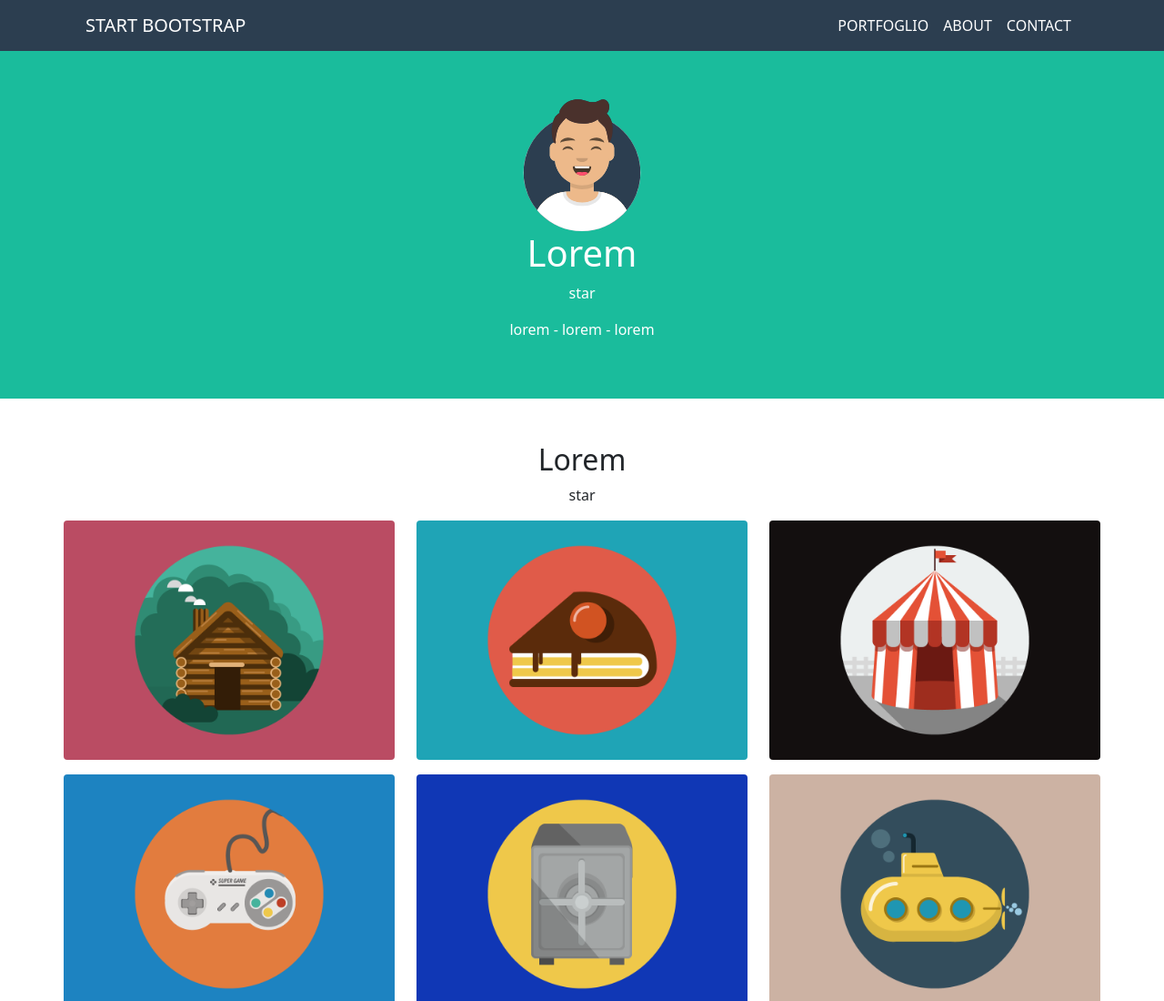
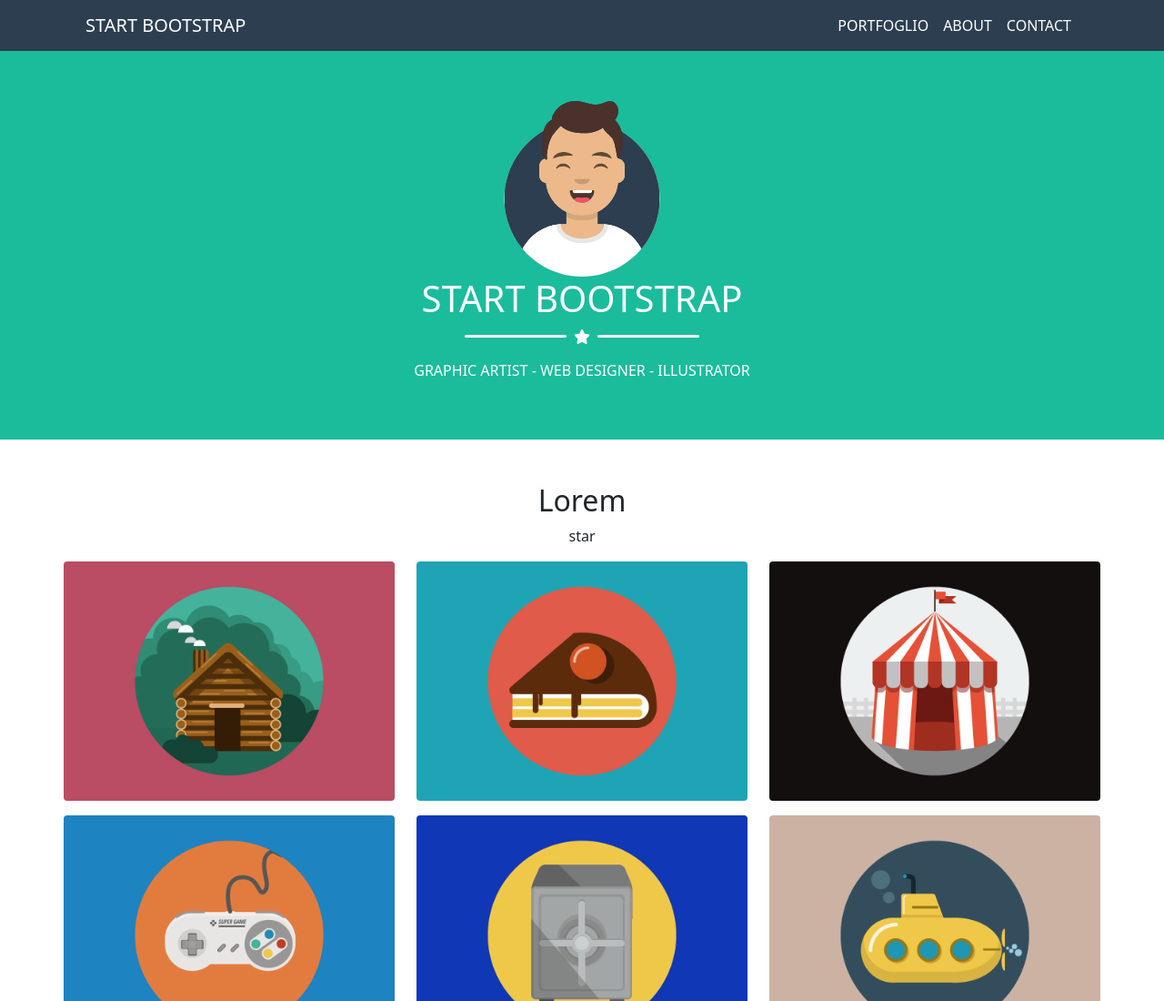
Before and after one commit to DoinaGanceriuc/html-css-bootstrap-freelancer, a plain HTML site: page index.html in a window 1280 px wide. Shown: the top 1100 px of the page at 91% size. Drawn offline with nearby package versions, Linux system fonts and the light colour scheme.

Commit message:
Complete hero image details

```diff
--- a/index.html
+++ b/index.html
@@ -12,6 +12,7 @@
       crossorigin="anonymous"
       />
     <link rel="stylesheet" href="./style.css" />
+    <link rel="stylesheet" href="https://cdnjs.cloudflare.com/ajax/libs/font-awesome/6.0.0-beta2/css/all.min.css" integrity="sha512-YWzhKL2whUzgiheMoBFwW8CKV4qpHQAEuvilg9FAn5VJUDwKZZxkJNuGM4XkWuk94WCrrwslk8yWNGmY1EduTA==" crossorigin="anonymous" referrerpolicy="no-referrer" />
   </head>
   <body class="">
     <div class="container-fluid p-0">
@@ -41,19 +42,19 @@
               </div>
             </div>
           </nav>
-
         </div>
       </header>
       <!-- /.site_header -->
       <main class="site_main">
-        <section class="start py-5">
-          <div class="row">
-            <img src="./img/avatar.svg" alt="" />
-            <div class="text-center">
-              <h1>Lorem</h1>
-              <p>star</p>
-              <p>lorem - lorem - lorem</p>
-            </div>
+        <section class="start py-5 ">
+          <div class="text-center container">
+            <img class="img-fluid mx-auto d-block" src="./img/avatar.svg" alt=""/>
+              <h1>START BOOTSTRAP</h1>
+              <div class="star d-flex justify-content-center align-items-center mb-3">
+                <i class="fas fa-star"></i>
+              </div>
+
+              <p>GRAPHIC ARTIST - WEB DESIGNER - ILLUSTRATOR</p>
           </div>
         </section>
         <!-- /.start -->
--- a/style.css
+++ b/style.css
@@ -27,6 +27,16 @@
   border: 1px solid #ffffff;
   color: #ffffff;
 }
+.star::before,
+.star::after {
+  content: "";
+  display: block;
+  width: 10%;
+  height: 3px;
+  background-color: #ffffff;
+  margin: 0.5rem;
+  border-radius: 1rem;
+}
 
 /*************
 header
@@ -49,7 +59,7 @@ main
   color: #ffffff;
 }
 .start img {
-  height: 150px;
+  height: 200px;
 }
 /* portfoglio */
 .portfoglio img {
```
